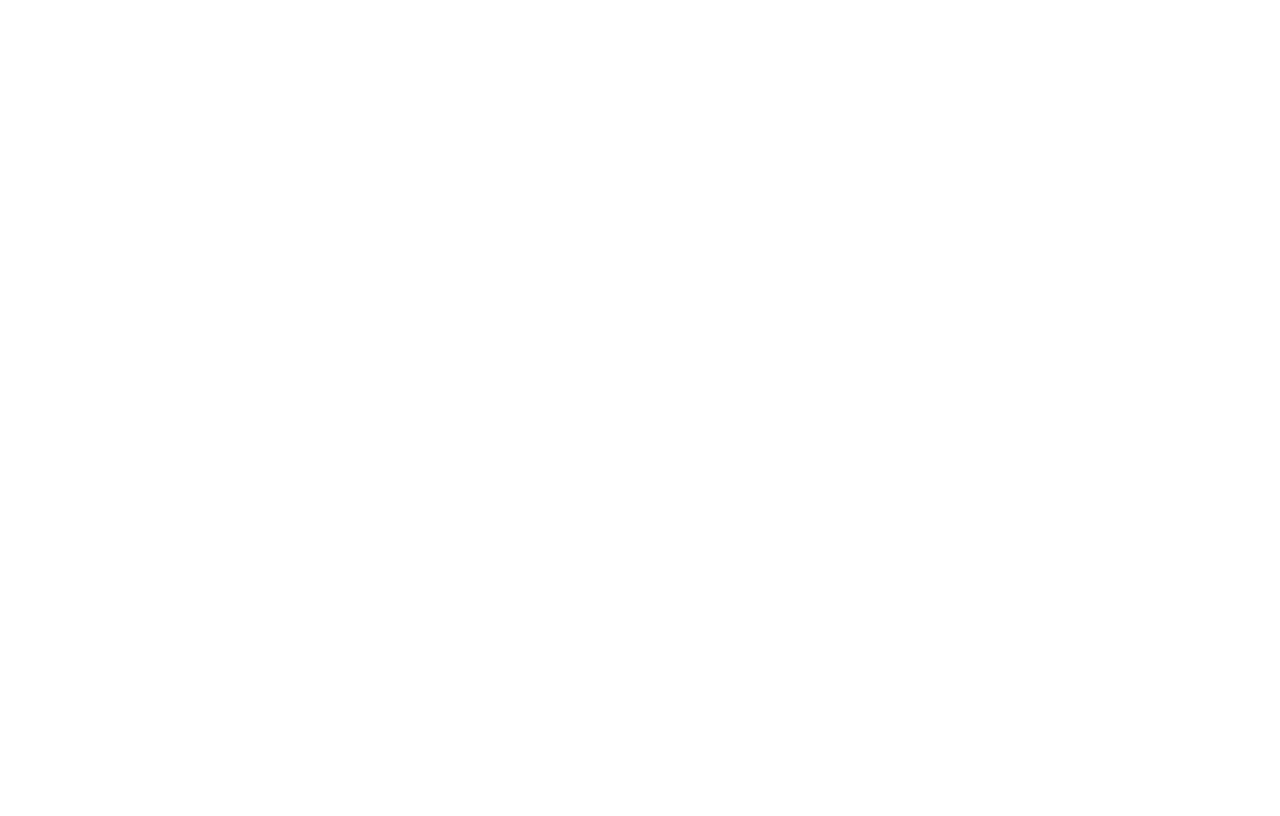
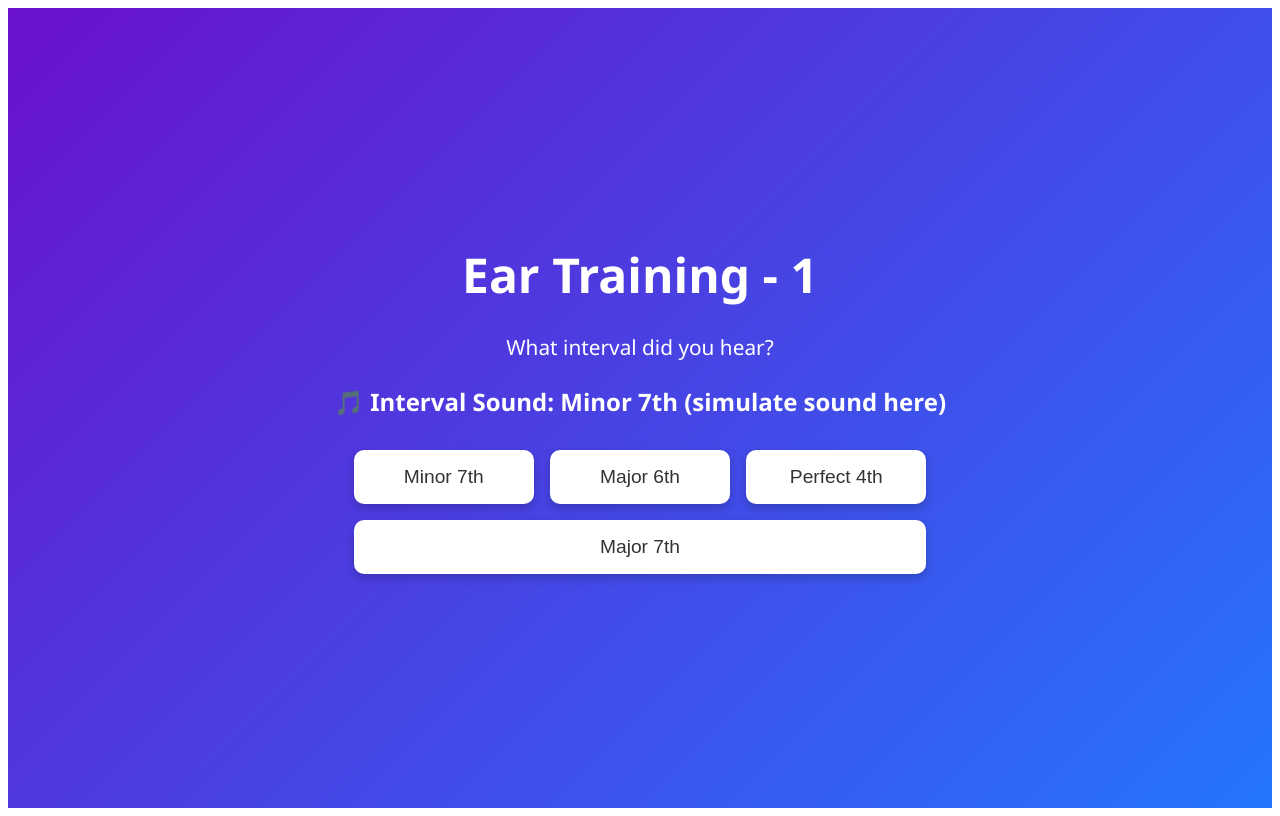
Before and after one commit to Ethan-L-Gardner/EarTraining, a React (Vite) app: page /training/1 in a window 1280 px wide. Before the commit this address had no page. Built offline with nearby package versions, Linux system fonts and the light colour scheme.

Commit message:
Added lance music landing page

```diff
--- a/src/EarTraining.jsx
+++ b/src/EarTraining.jsx
@@ -1,23 +1,24 @@
-import React, { useState } from "react";
+import React from "react";
 import { useNavigate } from "react-router-dom";
 
 export default function EarTraining() {
   const navigate = useNavigate();
-  const [selectedLevel, setSelectedLevel] = useState(null);
 
   function handleSelect(level) {
-    setSelectedLevel(level);
-    navigate(`/eartraining/${level.toLowerCase()}`);
+    navigate(`/training/${level.toLowerCase()}`);
   }
 
   return (
     <div style={styles.container}>
-      <h1 style={styles.title}>🎵 Ear Training</h1>
+      <h1 style={styles.title}>Ear Training</h1>
       <p style={styles.subtitle}>
-        Sharpen your musical ear with interactive exercises and challenges.
+        Sharpen your musical skills through interactive listening exercises.
       </p>
 
-      <div style={styles.levelSelector}>
+      {/* Harmonic Section */}
+      <section style={styles.section}>
+        <h2 style={styles.sectionTitle}>Harmonic Ear Training</h2>
+        <div style={styles.buttonGroup}>
           {["Easy", "Medium", "Hard"].map((level) => (
             <button
               key={level}
@@ -28,68 +29,76 @@ export default function EarTraining() {
             </button>
           ))}
         </div>
+      </section>
 
-      {selectedLevel && (
-        <p style={styles.selectionMessage}>
-          You chose <strong>{selectedLevel}</strong> level!
-        </p>
-      )}
+      {/* Tempo Section */}
+      <section style={styles.section}>
+        <h2 style={styles.sectionTitle}>Tempo Ear Training</h2>
+        <p style={styles.tempoNote}>Coming soon: Practice identifying tempos by ear!</p>
+      </section>
     </div>
   );
 }
 
 const styles = {
   container: {
-    height: "100vh",
+    fontFamily: "'Segoe UI', Tahoma, Geneva, Verdana, sans-serif",
+    background: "linear-gradient(135deg, #6a11cb, #2575fc)",
+    color: "white",
+    minHeight: "100vh",
     padding: "2rem",
-    boxSizing: "border-box",
-    background: "linear-gradient(135deg, #667eea 0%, #764ba2 100%)",
     display: "flex",
     flexDirection: "column",
-    justifyContent: "center",
     alignItems: "center",
-    color: "white",
     textAlign: "center",
-    fontFamily: "'Poppins', sans-serif",
+    boxSizing: "border-box",
   },
   title: {
-    fontSize: "4rem",
-    fontWeight: "800",
+    fontSize: "3rem",
     marginBottom: "0.5rem",
-    textShadow: "2px 2px 10px rgba(0,0,0,0.3)",
+    textShadow: "2px 2px 6px rgba(0,0,0,0.4)",
   },
   subtitle: {
-    fontSize: "1.3rem",
-    maxWidth: "480px",
-    marginBottom: "3rem",
-    fontWeight: "500",
-    lineHeight: 1.5,
-    textShadow: "1px 1px 5px rgba(0,0,0,0.15)",
+    fontSize: "1.2rem",
+    opacity: 0.85,
+    maxWidth: "600px",
+    marginBottom: "2rem",
   },
-  levelSelector: {
+  section: {
+    backgroundColor: "rgba(255,255,255,0.15)",
+    padding: "2rem",
+    borderRadius: "15px",
+    marginBottom: "2rem",
+    width: "100%",
+    maxWidth: "600px",
+    boxShadow: "0 8px 32px rgba(0, 0, 0, 0.2)",
+  },
+  sectionTitle: {
+    fontSize: "1.8rem",
+    marginBottom: "1rem",
+  },
+  buttonGroup: {
     display: "flex",
-    gap: "2rem",
+    gap: "1rem",
+    justifyContent: "center",
     flexWrap: "wrap",
-    justifyContent: "center",
-    maxWidth: "600px",
-    width: "100%",
   },
   button: {
-    flex: "1 1 120px",
-    backgroundColor: "white",
-    color: "#764ba2",
+    backgroundColor: "#fff",
+    color: "#2575fc",
     border: "none",
     padding: "1rem 2rem",
-    fontSize: "1.4rem",
-    fontWeight: "700",
+    fontSize: "1rem",
+    fontWeight: 600,
     borderRadius: "12px",
     cursor: "pointer",
-    boxShadow: "0 6px 15px rgba(118, 75, 162, 0.4)",
-    transition: "background-color 0.3s ease, color 0.3s ease, transform 0.2s ease",
-    userSelect: "none",
+    boxShadow: "0 4px 12px rgba(0,0,0,0.2)",
+    minWidth: "100px",
+    transition: "transform 0.2s, background-color 0.3s",
   },
-  selectionMessage: {
-    marginTop: "1.5rem",
-    fontSize: "1.1rem",
+  tempoNote: {
+    opacity: 0.7,
+    fontStyle: "italic",
+    marginTop: "0.5rem",
   },
 };
--- a/src/TrainingPage.jsx
+++ b/src/TrainingPage.jsx
@@ -1,75 +1,182 @@
+import React, { useState } from "react";
 import { useParams, useNavigate } from "react-router-dom";
 
+const INTERVALS = [
+  { name: "Minor 2nd", semitones: 1 },
+  { name: "Major 2nd", semitones: 2 },
+  { name: "Minor 3rd", semitones: 3 },
+  { name: "Major 3rd", semitones: 4 },
+  { name: "Perfect 4th", semitones: 5 },
+  { name: "Tritone", semitones: 6 },
+  { name: "Perfect 5th", semitones: 7 },
+  { name: "Minor 6th", semitones: 8 },
+  { name: "Major 6th", semitones: 9 },
+  { name: "Minor 7th", semitones: 10 },
+  { name: "Major 7th", semitones: 11 },
+  { name: "Octave", semitones: 12 },
+];
+
+function getRandomInterval() {
+  const index = Math.floor(Math.random() * INTERVALS.length);
+  return INTERVALS[index];
+}
+
+function generateOptions(correctInterval) {
+  const options = new Set();
+  options.add(correctInterval.name);
+
+  while (options.size < 4) {
+    const randomInterval = INTERVALS[Math.floor(Math.random() * INTERVALS.length)];
+    options.add(randomInterval.name);
+  }
+
+  // Shuffle the options
+  return Array.from(options).sort(() => Math.random() - 0.5);
+}
+
 export default function TrainingPage() {
-  const { level } = useParams();
+  const { level } = useParams(); // get level from URL param (easy, medium, hard)
   const navigate = useNavigate();
 
-  const capitalizedLevel = level.charAt(0).toUpperCase() + level.slice(1);
+  const [question, setQuestion] = useState(getRandomInterval());
+  const [options, setOptions] = useState(generateOptions(question));
+  const [selectedAnswer, setSelectedAnswer] = useState(null);
+  const [feedback, setFeedback] = useState(null);
+
+  function handleAnswer(option) {
+    setSelectedAnswer(option);
+    if (option === question.name) {
+      setFeedback("Correct! 🎉");
+    } else {
+      setFeedback(`Oops! The correct answer was ${question.name}.`);
+    }
+  }
+
+  function nextQuestion() {
+    const newQuestion = getRandomInterval();
+    setQuestion(newQuestion);
+    setOptions(generateOptions(newQuestion));
+    setSelectedAnswer(null);
+    setFeedback(null);
+  }
 
   return (
     <div style={styles.container}>
-      <button style={styles.backButton} onClick={() => navigate(-1)}>
-        ← Back
-      </button>
+      <h1 style={styles.title}>Ear Training - {level?.toUpperCase() || "Level"}</h1>
+      <p style={styles.subtitle}>What interval did you hear?</p>
 
-      <h1 style={styles.title}>{capitalizedLevel} Level Ear Training</h1>
-      <p style={styles.description}>
-        Welcome to the <strong>{capitalizedLevel}</strong> level. Here you will find interactive exercises to train your ear and improve your musical skills.
-      </p>
+      {/* Placeholder for interval audio (replace with actual sound playing later) */}
+      <div style={styles.audioPlaceholder}>
+        🎵 Interval Sound: <strong>{question.name}</strong> (simulate sound here)
+      </div>
 
-      {/* Placeholder for actual training content */}
-      <div style={styles.exerciseBox}>
-        <p style={{ fontSize: "1.2rem", color: "#555" }}>
-          🎧 [Exercise content will go here — sounds, quizzes, etc.] 🎵
-        </p>
+      <div style={styles.optionsContainer}>
+        {options.map((option) => (
+          <button
+            key={option}
+            onClick={() => handleAnswer(option)}
+            disabled={!!selectedAnswer}
+            style={{
+              ...styles.optionButton,
+              backgroundColor:
+                selectedAnswer === option
+                  ? option === question.name
+                    ? "#4CAF50"
+                    : "#F44336"
+                  : "#fff",
+              color: selectedAnswer === option ? "white" : "#333",
+              cursor: selectedAnswer ? "default" : "pointer",
+            }}
+          >
+            {option}
+          </button>
+        ))}
       </div>
+
+      {feedback && (
+        <>
+          <p style={styles.feedback}>{feedback}</p>
+          <button style={styles.nextButton} onClick={nextQuestion}>
+            Next Question
+          </button>
+          <button
+            style={styles.backButton}
+            onClick={() => navigate("/eartraining")}
+          >
+            Back to Levels
+          </button>
+        </>
+      )}
     </div>
   );
 }
 
 const styles = {
   container: {
-    minHeight: "100vh",
-    padding: "3rem 2rem",
-    background: "#f5f7fa",
-    fontFamily: "'Poppins', sans-serif",
+    height: "100vh",
+    padding: "2rem",
+    boxSizing: "border-box",
+    background: "linear-gradient(135deg, #6a11cb, #2575fc)",
     display: "flex",
     flexDirection: "column",
     alignItems: "center",
-  },
-  backButton: {
-    alignSelf: "flex-start",
-    marginBottom: "1.5rem",
-    backgroundColor: "#764ba2",
     color: "white",
-    border: "none",
-    padding: "0.6rem 1.2rem",
-    fontSize: "1rem",
-    borderRadius: "8px",
-    cursor: "pointer",
-    boxShadow: "0 4px 8px rgba(118, 75, 162, 0.3)",
-    transition: "background-color 0.3s ease",
+    textAlign: "center",
+    fontFamily: "'Segoe UI', Tahoma, Geneva, Verdana, sans-serif",
+    justifyContent: "center",
   },
   title: {
     fontSize: "3rem",
-    color: "#333",
-    marginBottom: "0.5rem",
-    fontWeight: "800",
+    marginBottom: "0.3rem",
   },
-  description: {
+  subtitle: {
+    fontSize: "1.3rem",
+    marginBottom: "1.5rem",
+  },
+  audioPlaceholder: {
+    fontSize: "1.5rem",
+    marginBottom: "2rem",
+    fontWeight: "600",
+  },
+  optionsContainer: {
+    display: "flex",
+    gap: "1rem",
+    flexWrap: "wrap",
+    justifyContent: "center",
+    maxWidth: "600px",
+    marginBottom: "2rem",
+  },
+  optionButton: {
+    flex: "1 1 140px",
+    padding: "1rem 1.5rem",
     fontSize: "1.2rem",
-    maxWidth: "600px",
-    color: "#666",
-    marginBottom: "3rem",
-    textAlign: "center",
+    borderRadius: "10px",
+    border: "none",
+    boxShadow: "0 4px 10px rgba(0,0,0,0.2)",
+    userSelect: "none",
   },
-  exerciseBox: {
-    width: "100%",
-    maxWidth: "600px",
-    padding: "2rem",
-    borderRadius: "16px",
-    backgroundColor: "white",
-    boxShadow: "0 8px 20px rgba(0,0,0,0.1)",
-    textAlign: "center",
+  feedback: {
+    fontSize: "1.4rem",
+    marginBottom: "1rem",
+    fontWeight: "700",
+  },
+  nextButton: {
+    backgroundColor: "#4CAF50",
+    border: "none",
+    padding: "1rem 2rem",
+    borderRadius: "12px",
+    color: "white",
+    fontWeight: "700",
+    cursor: "pointer",
+    marginBottom: "1rem",
+  },
+  backButton: {
+    backgroundColor: "#555",
+    border: "none",
+    padding: "0.8rem 2rem",
+    borderRadius: "12px",
+    color: "white",
+    fontWeight: "600",
+    cursor: "pointer",
   },
 };
--- a/src/main.jsx
+++ b/src/main.jsx
@@ -14,7 +14,7 @@ root.render(
       <Routes>
         <Route path="/" element={<HomePage />} />
         <Route path="/eartraining" element={<EarTraining />} />
-        <Route path="/eartraining/:level" element={<TrainingPage />} />
+        <Route path="/training/:level" element={<TrainingPage />} />
       </Routes>
     </BrowserRouter>
   </React.StrictMode>
```
Lines whose indentation alone changed are shown as unchanged.
